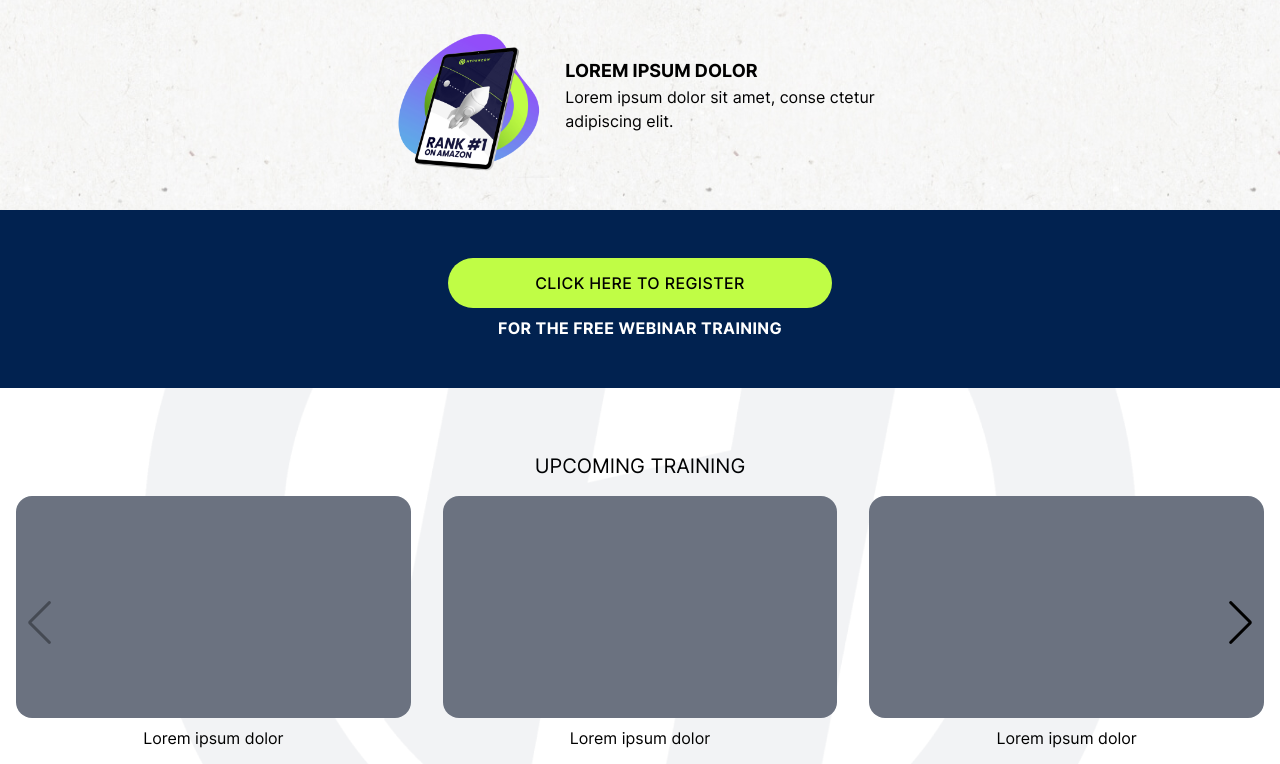
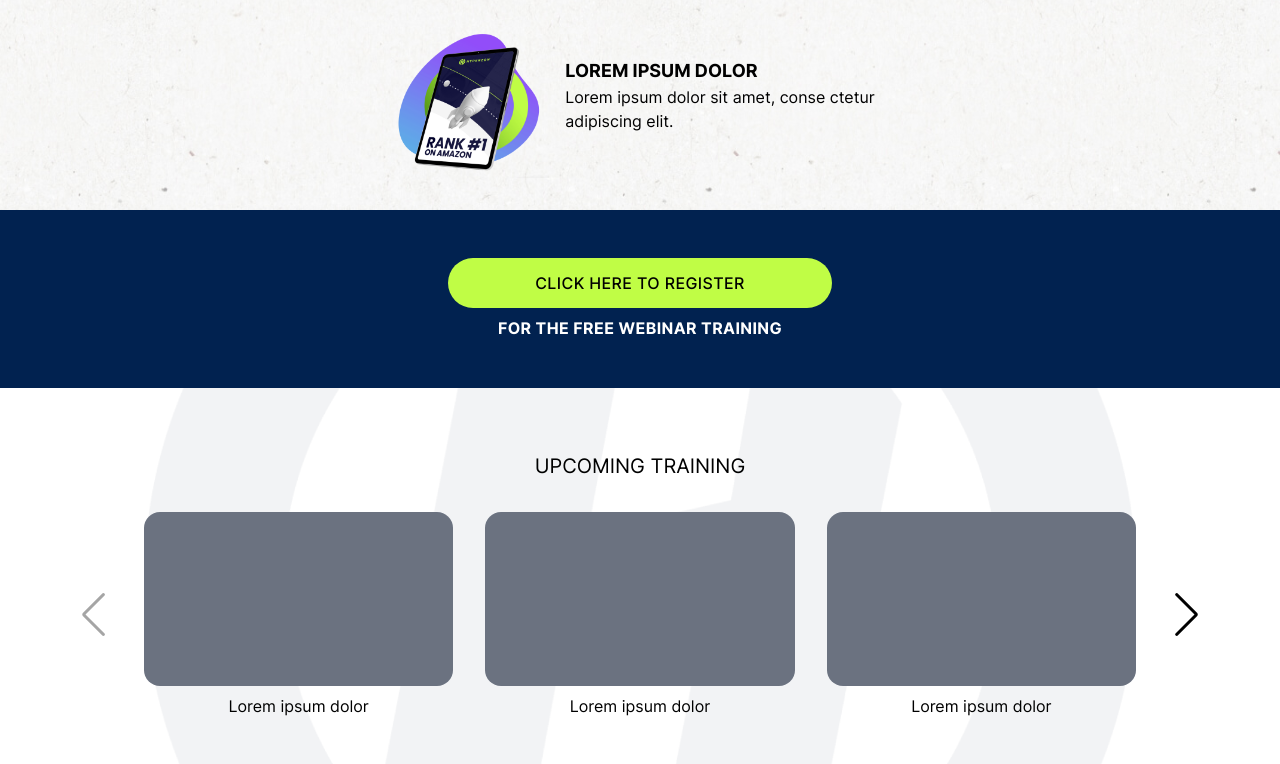
Before and after one commit to joaquinvaldezzz/lead-generation-funnel, an Astro site: page /page-three in a window 1280 px wide. Shown: the part 856-1620 px from the top of the page. Built offline with nearby package versions, Linux system fonts and the light colour scheme; Astro itself is replaced by a stand-in of ours.

Commit message:
Adjust next and previous buttons

```diff
--- a/src/pages/page-three.astro
+++ b/src/pages/page-three.astro
@@ -67,15 +67,16 @@ import Footer from '@components/Footer.astro'
 
   <div class="relative overflow-hidden bg-white py-8 md:py-16">
     <img
-      class="pointer-events-none absolute top-1/2 left-1/2 -translate-x-1/2 -translate-y-1/2 select-none px-4 opacity-5 sm:mx-auto sm:max-w-screen-sm md:top-auto md:translate-y-0 lg:-bottom-1/3 lg:max-w-screen-md xl:-bottom-1/2 xl:max-w-screen-lg"
+      class="pointer-events-none absolute top-1/2 left-1/2 -translate-x-1/2 -translate-y-1/2 select-none px-4 opacity-5 sm:mx-auto sm:max-w-screen-sm md:top-auto md:translate-y-0 lg:-bottom-3/4 lg:max-w-screen-md xl:max-w-screen-lg"
       src="/images/hyperzon-logomark.png"
       alt=""
     />
 
-    <div class="container">
+    <div class="relative mx-auto max-w-screen-lg px-4">
       <h2 class="text-center text-xl uppercase">Upcoming training</h2>
 
-      <div class="swiper mt-4">
+      <div class="relative mt-4 lg:mt-8">
+        <div class="swiper">
           <div class="swiper-wrapper">
             <div class="swiper-slide">
               <div class="aspect-h-9 aspect-w-16 overflow-hidden rounded-2xl">
@@ -112,9 +113,10 @@ import Footer from '@components/Footer.astro'
               <h3 class="mt-2 text-center">Lorem ipsum dolor</h3>
             </div>
           </div>
+        </div>
 
-        <button class="swiper-button-prev" type="button"></button>
-        <button class="swiper-button-next" type="button"></button>
+        <button class="swiper-button-prev lg:-left-16" type="button"> </button>
+        <button class="swiper-button-next lg:-right-16" type="button"></button>
       </div>
     </div>
   </div>
```
Lines whose indentation alone changed are shown as unchanged.
